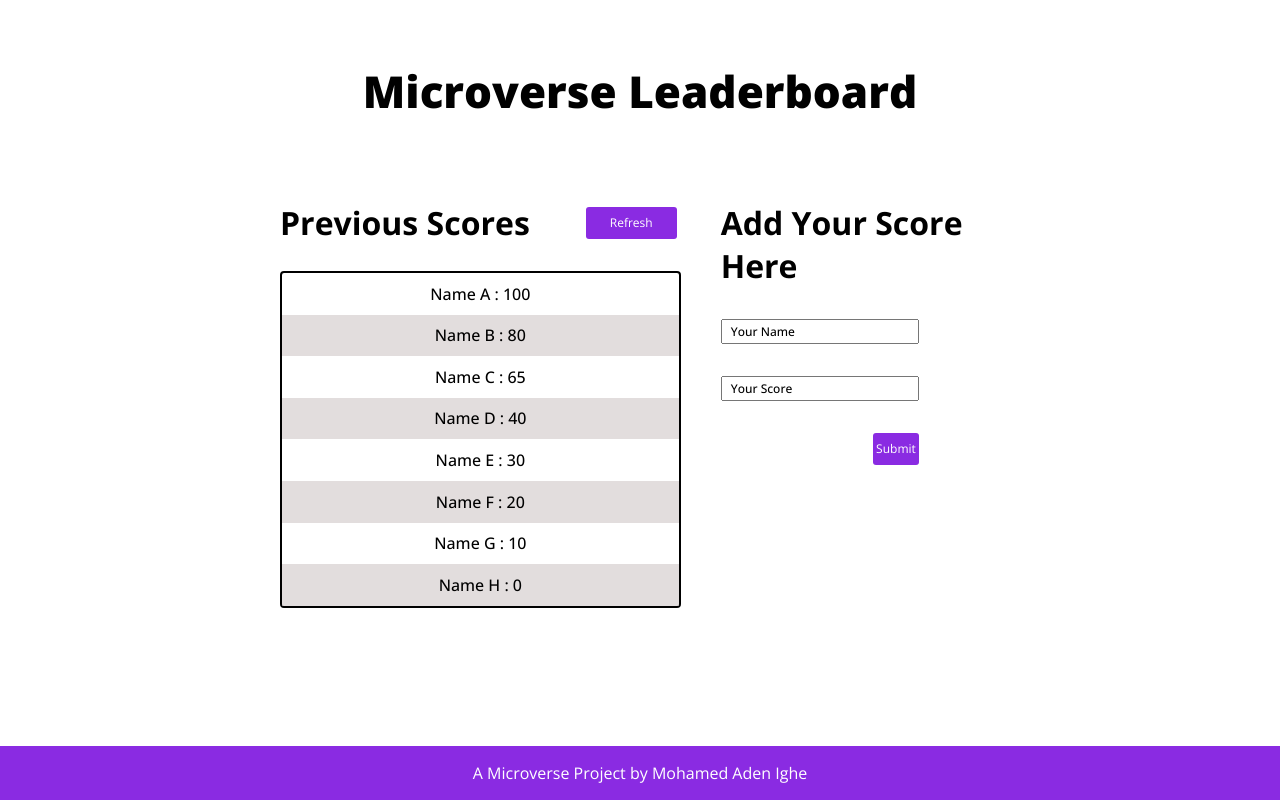
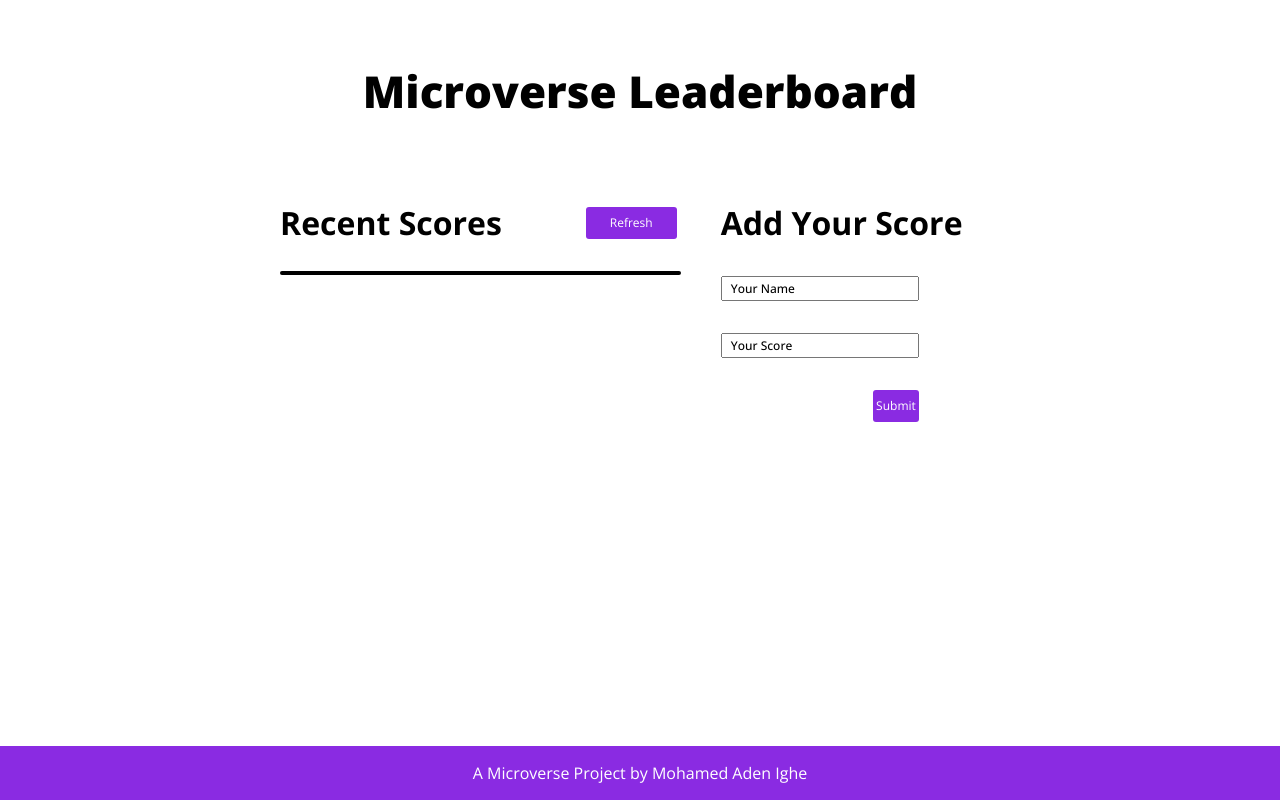
Before and after one commit to katarighe/microverse-leaderboard, a website built with webpack: page src/index.html in a window 1280 px wide. Built offline with nearby package versions, Linux system fonts and the light colour scheme.

Commit message:
Remove dummy data

```diff
--- a/src/index.html
+++ b/src/index.html
@@ -10,29 +10,20 @@
     <meta name='viewport' content='width=device-width, initial-scale=1'>
     <link rel='stylesheet' type='text/css' media='screen' href='style.css'>
     <script src='index.js'></script>
-</head>
+<script defer src="index.bundle.js"></script></head>
 <body>
     <h1>Microverse Leaderboard</h1>
     <main>
         <section class="left-class">
             <header class="left-header">
-                <h2 class="left-head">Previous Scores</h2>
+                <h2 class="left-head">Recent Scores</h2>
                 <button class="button">Refresh</button>
             </header>
-            <ul class="list-score">
-                <li class="item">Name A : 100</li>
-                <li class="item">Name B : 80</li>
-                <li class="item">Name C : 65</li>
-                <li class="item">Name D : 40</li>
-                <li class="item">Name E : 30</li>
-                <li class="item">Name F : 20</li>
-                <li class="item">Name G : 10</li>
-                <li class="item">Name H : 0</li>
-            </ul>
+            <ul class="list-score"></ul>
         </section>
         <section class="right-class">
-            <h2 class="right-heading">Add Your Score Here</h2>
-            <form>
+            <h2 class="right-heading">Add Your Score</h2>
+            <form action="#">
                 <input type="text" id="name" name="name" placeholder="Your Name" /> <br />
                 <input type="number" id="score" name="score" placeholder="Your Score" /> <br />
                 <input type="submit" id="submit-button" value="Submit" />
```
